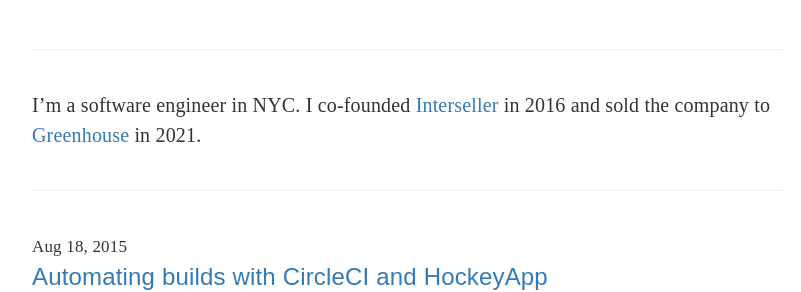
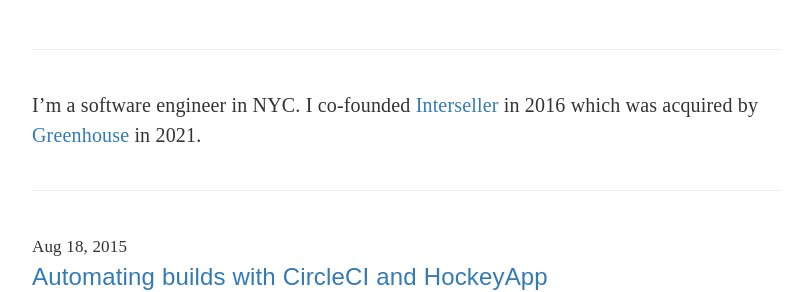
Before and after one commit to sjlu/sjlu.github.io, a Jekyll site: the page built from index.html, in a window 1280 px wide. Shown: the part 313-605 px from the top of the page, without its empty margins (233-1034 px from the left). Built offline with Jekyll 4.4.1, drawn with Linux system fonts in a browser that asks for light colours; nearby versions of some CDN libraries.

Commit message:
Better About

```diff
--- a/_includes/about.md
+++ b/_includes/about.md
@@ -1 +1 @@
-I'm a software engineer in NYC. I co-founded [Interseller](https://interseller.io) in 2016 and sold the company to [Greenhouse](https://greenhouse.com) in 2021.
+I'm a software engineer in NYC. I co-founded [Interseller](https://interseller.io) in 2016 which was acquired by [Greenhouse](https://greenhouse.com) in 2021.
```
